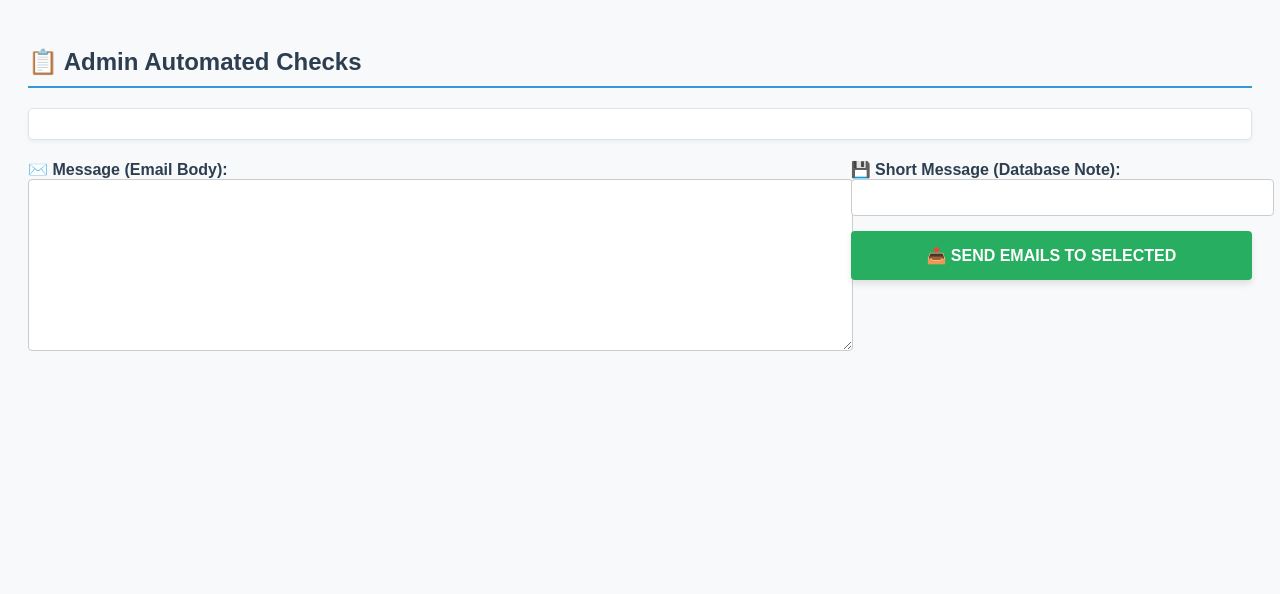
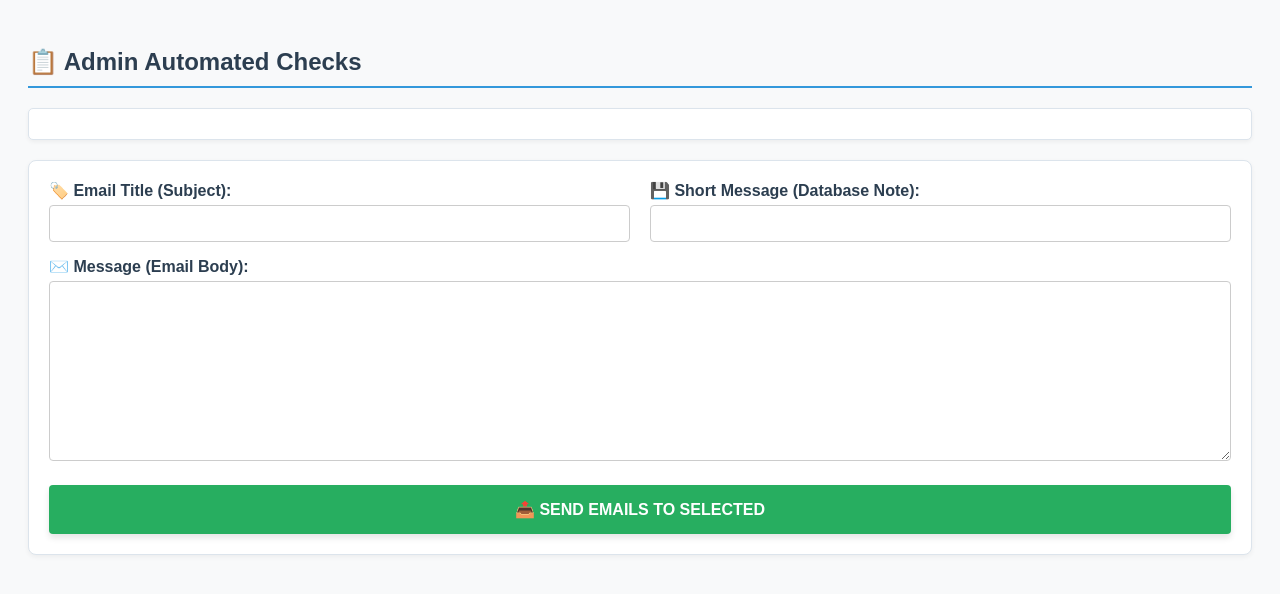
Before and after one commit to concordiasequnceplanner/coop-planner, a Flask app: template templates/admin_checks.html in a window 1280 px wide. Shown: the top 594 px of the page. Run offline with Flask 3, Linux system fonts and the light colour scheme; the template is opened without the code that fills it, so the values that code supplies are empty.

Commit message:
Add files via upload

```diff
--- a/templates/admin_checks.html
+++ b/templates/admin_checks.html
@@ -41,26 +41,33 @@
                 <th>CGPA Credits</th>
                 <th>Last GPA24</th>
                 <th>GPA24 Credits</th>
-                <th>Notes (Visible)</th>
+                <th>Scheduled WTs</th> <th>Notes (Visible)</th>
                 <th>Notes (Invisible)</th>
             </tr>
         </thead>
         <tbody id="studentsTableBody"></tbody>
     </table>
 
-    <div style="display: flex; gap: 20px; margin-top: 20px;">
-        <div style="flex: 2;">
+    <div style="margin-top: 20px; background: #fff; padding: 20px; border-radius: 8px; border: 1px solid #dce4ec; box-shadow: 0 2px 5px rgba(0,0,0,0.05);">
+        <div style="display: flex; gap: 20px; margin-bottom: 15px;">
+            <div style="flex: 1;">
+                <label style="color:#2c3e50; font-weight:bold;">🏷️ Email Title (Subject):</label><br>
+                <input type="text" id="emailTitle" style="width: 100%; padding: 10px; margin-top: 5px; border-radius: 4px; border: 1px solid #ccc; box-sizing: border-box; font-weight: bold; color: #912338;">
+            </div>
+            <div style="flex: 1;">
+                <label style="color:#2c3e50; font-weight:bold;">💾 Short Message (Database Note):</label><br>
+                <input type="text" id="shortMessage" style="width: 100%; padding: 10px; margin-top: 5px; border-radius: 4px; border: 1px solid #ccc; box-sizing: border-box;">
+            </div>
+        </div>
+
+        <div style="margin-bottom: 20px;">
             <label style="color:#2c3e50; font-weight:bold;">✉️ Message (Email Body):</label><br>
-            <textarea id="emailMessage" style="width: 100%; height: 150px; padding: 10px; border-radius: 4px; border: 1px solid #ccc; font-family: Arial;"></textarea>
+            <textarea id="emailMessage" style="width: 100%; height: 180px; padding: 10px; margin-top: 5px; border-radius: 4px; border: 1px solid #ccc; font-family: Arial; box-sizing: border-box; resize: vertical;"></textarea>
         </div>
-        <div style="flex: 1;">
-            <label style="color:#2c3e50; font-weight:bold;">💾 Short Message (Database Note):</label><br>
-            <input type="text" id="shortMessage" style="width: 100%; padding: 10px; margin-bottom: 15px; border-radius: 4px; border: 1px solid #ccc;">
 
-            <button onclick="sendBulkEmails()" style="width: 100%; padding: 15px; background: #27ae60; color: white; border: none; border-radius: 4px; font-size: 16px; font-weight: bold; cursor: pointer; box-shadow: 0 4px 6px rgba(0,0,0,0.1);">
-                📤 SEND EMAILS TO SELECTED
-            </button>
-        </div>
+        <button onclick="sendBulkEmails()" style="width: 100%; padding: 15px; background: #27ae60; color: white; border: none; border-radius: 4px; font-size: 16px; font-weight: bold; cursor: pointer; box-shadow: 0 4px 6px rgba(0,0,0,0.1); transition: background 0.3s;" onmouseover="this.style.background='#219a52'" onmouseout="this.style.background='#27ae60'">
+            📤 SEND EMAILS TO SELECTED
+        </button>
     </div>
 
     <script>
@@ -73,6 +80,8 @@
             let selected = document.querySelector('input[name="checkOption"]:checked');
             if(!selected) return;
 
+            // Setam textele editabile
+            document.getElementById('emailTitle').value = selected.getAttribute('data-what'); // NOU: Preia titlul
             document.getElementById('emailMessage').value = selected.getAttribute('data-msg');
             document.getElementById('shortMessage').value = selected.getAttribute('data-short');
 
@@ -100,7 +109,7 @@
                         <td>${s.cgpa_cr}</td>
                         <td style="font-weight:bold; color:#e67e22;">${s.gpa24}</td>
                         <td>${s.gpa24_cr}</td>
-                        <td><div style="max-height: 50px; overflow-y: auto; font-size:11px; text-align:left; background:#f9fff9; padding:4px;">${s.notes_vis}</div></td>
+                        <td style="font-size:11px; white-space:nowrap; text-align:left;">${s.wts}</td> <td><div style="max-height: 50px; overflow-y: auto; font-size:11px; text-align:left; background:#f9fff9; padding:4px;">${s.notes_vis}</div></td>
                         <td><div style="max-height: 50px; overflow-y: auto; font-size:11px; text-align:left; background:#fdf2f2; padding:4px;">${s.notes_invis}</div></td>
                     </tr>`;
                     tbody.innerHTML += tr;
@@ -108,7 +117,7 @@
 
                 document.getElementById('resultsTable').style.display = 'table';
             } catch(e) {
-                alert("Error loading data.");
+                alert("Error loading data: " + e);
             } finally {
                 document.getElementById('loadingOverlay').style.display = 'none';
             }
@@ -123,7 +132,7 @@
 
             let body = document.getElementById('emailMessage').value;
             let short = document.getElementById('shortMessage').value;
-            let subject = selected.getAttribute('data-what');
+            let subject = document.getElementById('emailTitle').value; // NOU: Ia subiectul din caseta editabilă
 
             if(confirm(`Send email to ${sids.length} students?`)) {
                 document.getElementById('loadingOverlay').style.display = 'flex';
```
Also changed, not shown: templates/planner.html (+52 -6 lines).
